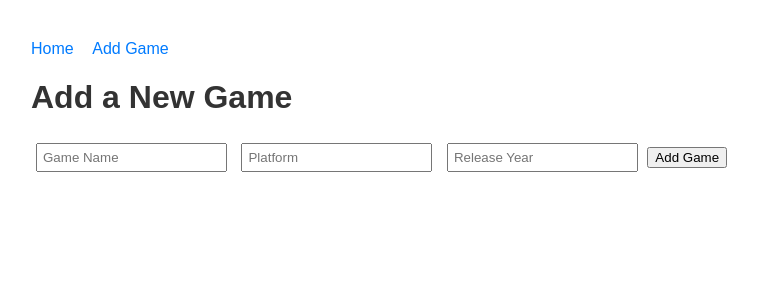
After one commit to Crazyillidan/Flask-Website, a Flask app: page /add_game in a window 1280 px wide. The commit adds this page. Shown: the top 300 px of the page, without its empty margins (9-767 px from the left). Run offline with Flask 3, Linux system fonts and the light colour scheme.

Commit message:
Added a layout and add_game html files. changed index.html and app.py to compensate for these changes.

```diff
--- a/app.py
+++ b/app.py
@@ -2,26 +2,27 @@ from flask import Flask, render_template, request, redirect, url_for
 
 app = Flask(__name__)
 
-# In-memory list of games
 games = []
 
 @app.route('/')
 def home():
     return render_template('index.html', games=games)
 
-@app.route('/add', methods=['POST'])
+@app.route('/add_game', methods=['GET', 'POST'])
 def add_game():
-    name = request.form['name']
-    platform = request.form['platform']
-    release_year = request.form['release_year']
+    if request.method == 'POST':
+        name = request.form['name']
+        platform = request.form['platform']
+        release_year = request.form['release_year']
 
-    games.append({
-        'name': name,
-        'platform': platform,
-        'release_year': release_year
-    })
+        games.append({
+            'name': name,
+            'platform': platform,
+            'release_year': release_year
+        })
 
-    return redirect(url_for('home'))
+        return redirect(url_for('home'))
+    return render_template('add_game.html')
 
 if __name__ == '__main__':
     app.run(debug=True)
--- /dev/null
+++ b/templates/add_game.html
@@ -0,0 +1,14 @@
+{% extends "layout.html" %}
+
+{% block title %}Add a New Game{% endblock %}
+
+{% block content %}
+    <h1>Add a New Game</h1>
+
+    <form action="{{ url_for('add_game') }}" method="POST">
+        <input type="text" name="name" placeholder="Game Name" required>
+        <input type="text" name="platform" placeholder="Platform" required>
+        <input type="number" name="release_year" placeholder="Release Year" required>
+        <button type="submit">Add Game</button>
+    </form>
+{% endblock %}
--- /dev/null
+++ b/templates/layout.html
@@ -0,0 +1,28 @@
+<!DOCTYPE html>
+<html lang="en">
+<head>
+    <meta charset="UTF-8">
+    <title>{% block title %}Game Collection{% endblock %}</title>
+    <style>
+        body { font-family: Arial, sans-serif; margin: 40px; }
+        h1, h2 { color: #333; }
+        form { margin-bottom: 30px; }
+        input, select { margin: 5px; padding: 5px; }
+        table { width: 100%; border-collapse: collapse; margin-top: 20px; }
+        th, td { border: 1px solid #ccc; padding: 10px; text-align: left; }
+        th { background-color: #f2f2f2; }
+        nav { margin-bottom: 20px; }
+        a { text-decoration: none; color: #007bff; margin-right: 15px; }
+        a:hover { text-decoration: underline; }
+    </style>
+</head>
+<body>
+    <nav>
+        <a href="{{ url_for('home') }}">Home</a>
+        <a href="{{ url_for('add_game') }}">Add Game</a>
+    </nav>
+    <div>
+        {% block content %}{% endblock %}
+    </div>
+</body>
+</html>
```
Also changed, not shown: templates/index.html (+6 -25 lines).
